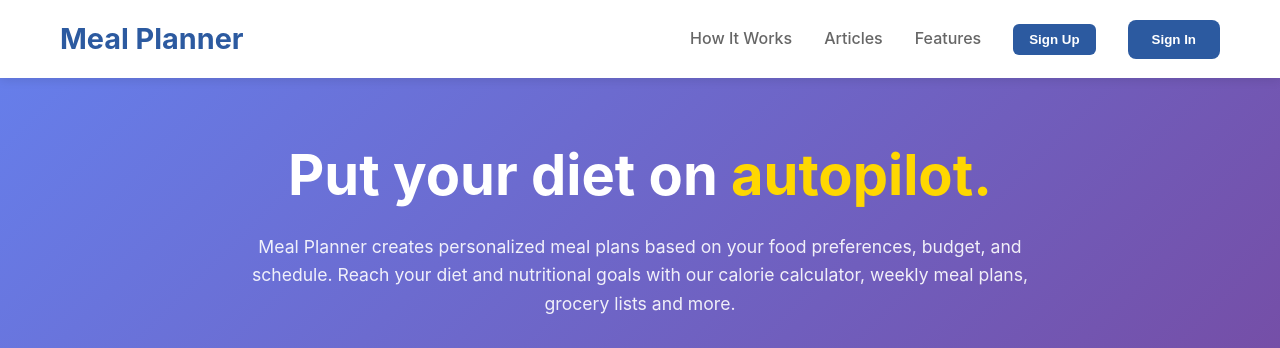
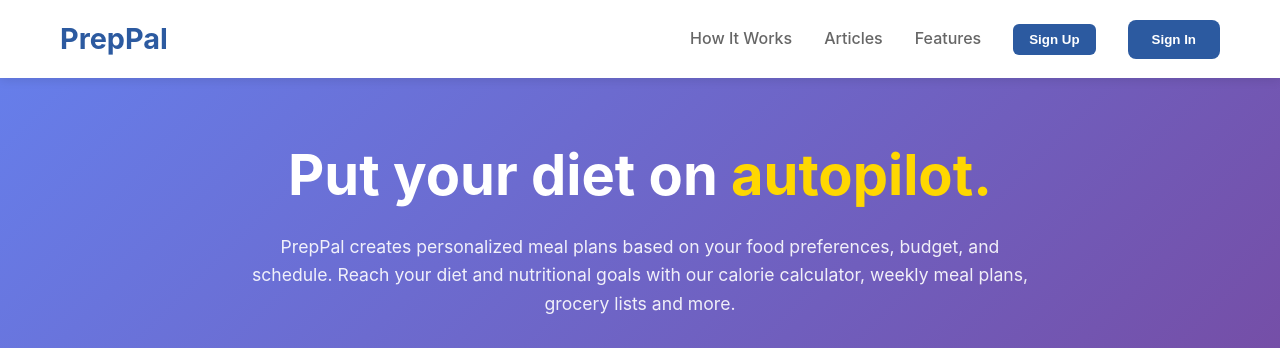
Before and after one commit to Rikotsuki/Meal-Planner, a React (Vite) app in the folder frontend/: page / in a window 1280 px wide. Shown: the top 348 px of the page. Built offline with nearby package versions, Linux system fonts and the light colour scheme; no server answers.

Commit message:
Update LandingPage.jsx

```diff
--- a/frontend/src/components/LandingPage.jsx
+++ b/frontend/src/components/LandingPage.jsx
@@ -13,7 +13,7 @@
       <header className="header">
         <div className="container">
           <div className="logo">
-            <h1 onClick={handleLogoClick} className="clickable-logo">Meal Planner</h1>
+            <h1 onClick={handleLogoClick} className="clickable-logo">PrepPal</h1>
           </div>
           <nav className="nav">
             <a href="#how-it-works">How It Works</a>
@@ -42,7 +42,7 @@
               Put your diet on <span className="highlight">autopilot.</span>
             </h1>
             <p className="hero-subtitle">
-              Meal Planner creates personalized meal plans based on your food preferences,
+              PrepPal creates personalized meal plans based on your food preferences,
               budget, and schedule. Reach your diet and nutritional goals with our calorie
               calculator, weekly meal plans, grocery lists and more.
             </p>
```
